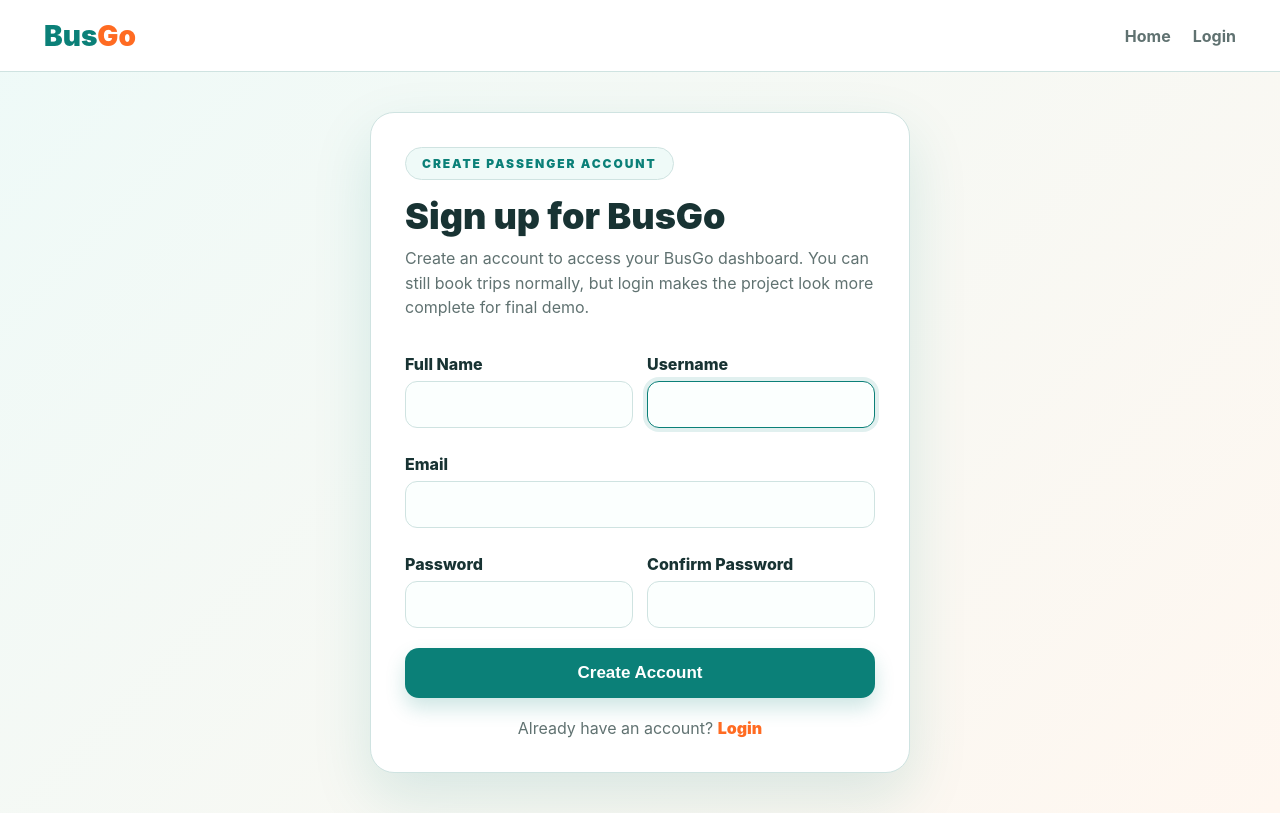
After one commit to sarangarrysingh10-stack/busbooking41, a Django app: page /signup/ in a window 1280 px wide. The commit adds this page. Run offline with Django 5.2, Linux system fonts and the light colour scheme.

Commit message:
Add login and signup pages

```diff
--- /dev/null
+++ b/main/auth_views.py
@@ -0,0 +1,85 @@
+from django import forms
+from django.contrib import messages
+from django.contrib.auth import authenticate, login, logout
+from django.contrib.auth.decorators import login_required
+from django.contrib.auth.forms import UserCreationForm, AuthenticationForm
+from django.contrib.auth.models import User
+from django.shortcuts import render, redirect
+
+
+class BusGoSignUpForm(UserCreationForm):
+    """Signup form for BusGo passengers."""
+    first_name = forms.CharField(max_length=80, required=True, label="Full name")
+    email = forms.EmailField(required=True, label="Email address")
+
+    class Meta:
+        model = User
+        fields = ("first_name", "email", "username", "password1", "password2")
+
+    def clean_email(self):
+        email = self.cleaned_data.get("email", "").strip().lower()
+        if User.objects.filter(email__iexact=email).exists():
+            raise forms.ValidationError("An account with this email already exists. Please login instead.")
+        return email
+
+    def save(self, commit=True):
+        user = super().save(commit=False)
+        user.email = self.cleaned_data["email"].strip().lower()
+        user.first_name = self.cleaned_data["first_name"].strip()
+        if commit:
+            user.save()
+        return user
+
+
+def signup_page(request):
+    """Create a new passenger account and login automatically."""
+    if request.user.is_authenticated:
+        return redirect("account_dashboard")
+
+    if request.method == "POST":
+        form = BusGoSignUpForm(request.POST)
+        if form.is_valid():
+            user = form.save()
+            login(request, user)
+            messages.success(request, "Account created successfully. Welcome to BusGo!")
+            return redirect("account_dashboard")
+    else:
+        form = BusGoSignUpForm()
+
+    return render(request, "signup.html", {"form": form})
+
+
+def login_page(request):
+    """Login existing passenger account."""
+    if request.user.is_authenticated:
+        return redirect("account_dashboard")
+
+    if request.method == "POST":
+        form = AuthenticationForm(request, data=request.POST)
+        if form.is_valid():
+            username = form.cleaned_data.get("username")
+            password = form.cleaned_data.get("password")
+            user = authenticate(request, username=username, password=password)
+            if user is not None:
+                login(request, user)
+                messages.success(request, "Logged in successfully.")
+                next_url = request.GET.get("next")
+                return redirect(next_url or "account_dashboard")
+        messages.error(request, "Invalid username or password.")
+    else:
+        form = AuthenticationForm()
+
+    return render(request, "login.html", {"form": form})
+
+
+def logout_page(request):
+    """Logout user and return to login page."""
+    logout(request)
+    messages.success(request, "You have logged out successfully.")
+    return redirect("login")
+
+
+@login_required
+def account_dashboard(request):
+    """Simple logged-in user dashboard."""
+    return render(request, "account_dashboard.html")
--- /dev/null
+++ b/main/templates/signup.html
@@ -0,0 +1,71 @@
+<!DOCTYPE html>
+<html lang="en">
+<head>
+  <meta charset="UTF-8">
+  <meta name="viewport" content="width=device-width, initial-scale=1.0">
+  <title>Sign Up — BusGo</title>
+  <style>
+    :root{--teal:#0b8078;--orange:#ff6b22;--dark:#183333;--muted:#607271;--line:#cfe3e1;--bg:#eefaf8;--white:#fff;}
+    *{box-sizing:border-box} body{margin:0;font-family:Inter,Segoe UI,Arial,sans-serif;background:linear-gradient(135deg,#eefaf8,#fff7f0);color:var(--dark);min-height:100vh;}
+    nav{height:72px;background:#fff;border-bottom:1px solid var(--line);display:flex;align-items:center;justify-content:space-between;padding:0 44px;}
+    .logo{font-size:28px;font-weight:900;text-decoration:none;color:var(--teal)} .logo span{color:var(--orange)}
+    .navlinks a{margin-left:22px;text-decoration:none;color:var(--muted);font-weight:700}.navlinks a:hover{color:var(--orange)}
+    .wrap{min-height:calc(100vh - 72px);display:flex;align-items:center;justify-content:center;padding:40px 20px;}
+    .card{width:100%;max-width:540px;background:#fff;border:1px solid var(--line);border-radius:24px;box-shadow:0 24px 60px rgba(11,128,120,.14);padding:34px;}
+    .badge{display:inline-block;background:#effaf8;border:1px solid var(--line);border-radius:999px;padding:8px 16px;color:var(--teal);font-size:12px;font-weight:900;letter-spacing:.16em;text-transform:uppercase;margin-bottom:18px;}
+    h1{font-size:36px;line-height:1.05;margin:0 0 10px;font-weight:900;} p{color:var(--muted);line-height:1.55;margin:0 0 22px;}
+    .grid{display:grid;grid-template-columns:1fr 1fr;gap:14px}.full{grid-column:1/-1}
+    label{display:block;font-weight:800;margin:12px 0 7px;} input{width:100%;padding:14px 15px;border:1px solid var(--line);border-radius:12px;font-size:15px;outline:none;background:#fbfffe;} input:focus{border-color:var(--teal);box-shadow:0 0 0 4px rgba(11,128,120,.12)}
+    .btn{width:100%;border:0;border-radius:14px;background:var(--teal);color:white;padding:15px 18px;font-size:17px;font-weight:900;margin-top:20px;cursor:pointer;box-shadow:0 10px 20px rgba(11,128,120,.2)} .btn:hover{background:#096b65}
+    .alt{margin-top:20px;text-align:center;color:var(--muted)} .alt a{color:var(--orange);font-weight:900;text-decoration:none}
+    .errors{background:#fff1f1;border:1px solid #fecaca;color:#b91c1c;border-radius:12px;padding:10px;margin:8px 0;font-size:13px;}
+    .helptext{display:block;color:#7b8d8b;font-size:11px;margin-top:5px;line-height:1.35}
+    @media(max-width:650px){nav{padding:0 18px}.grid{grid-template-columns:1fr}.card{padding:24px}h1{font-size:30px}}
+  </style>
+</head>
+<body>
+  <nav>
+    <a href="/" class="logo">Bus<span>Go</span></a>
+    <div class="navlinks"><a href="/">Home</a><a href="/login/">Login</a></div>
+  </nav>
+  <main class="wrap">
+    <section class="card">
+      <div class="badge">Create Passenger Account</div>
+      <h1>Sign up for BusGo</h1>
+      <p>Create an account to access your BusGo dashboard. You can still book trips normally, but login makes the project look more complete for final demo.</p>
+      <form method="post">
+        {% csrf_token %}
+        <div class="grid">
+          <div>
+            <label for="id_first_name">Full Name</label>
+            {{ form.first_name }}
+            {% if form.first_name.errors %}<div class="errors">{{ form.first_name.errors }}</div>{% endif %}
+          </div>
+          <div>
+            <label for="id_username">Username</label>
+            {{ form.username }}
+            {% if form.username.errors %}<div class="errors">{{ form.username.errors }}</div>{% endif %}
+          </div>
+          <div class="full">
+            <label for="id_email">Email</label>
+            {{ form.email }}
+            {% if form.email.errors %}<div class="errors">{{ form.email.errors }}</div>{% endif %}
+          </div>
+          <div>
+            <label for="id_password1">Password</label>
+            {{ form.password1 }}
+            {% if form.password1.errors %}<div class="errors">{{ form.password1.errors }}</div>{% endif %}
+          </div>
+          <div>
+            <label for="id_password2">Confirm Password</label>
+            {{ form.password2 }}
+            {% if form.password2.errors %}<div class="errors">{{ form.password2.errors }}</div>{% endif %}
+          </div>
+        </div>
+        <button type="submit" class="btn">Create Account</button>
+      </form>
+      <div class="alt">Already have an account? <a href="/login/">Login</a></div>
+    </section>
+  </main>
+</body>
+</html>
--- a/main/urls.py
+++ b/main/urls.py
@@ -1,8 +1,16 @@
 from django.urls import path
 from . import views
+from . import auth_views
 
 urlpatterns = [
     path('', views.home, name='home'),
+
+    # User authentication
+    path('login/', auth_views.login_page, name='login'),
+    path('signup/', auth_views.signup_page, name='signup'),
+    path('singnup/', auth_views.signup_page, name='singnup'),  # typo-friendly URL
+    path('logout/', auth_views.logout_page, name='logout'),
+    path('account/', auth_views.account_dashboard, name='account_dashboard'),
     path('search/', views.search, name='search'),
     path('inquiry/', views.inquiry, name='inquiry'),
     path('book/<int:trip_id>/', views.book_trip, name='book_trip'),
```
Also changed, not shown: main/templates/account_dashboard.html (added, +29 -0 lines), main/templates/index (5).html (+7 -0 lines), main/templates/index.html (+7 -0 lines), main/templates/login.html (added, +50 -0 lines).
